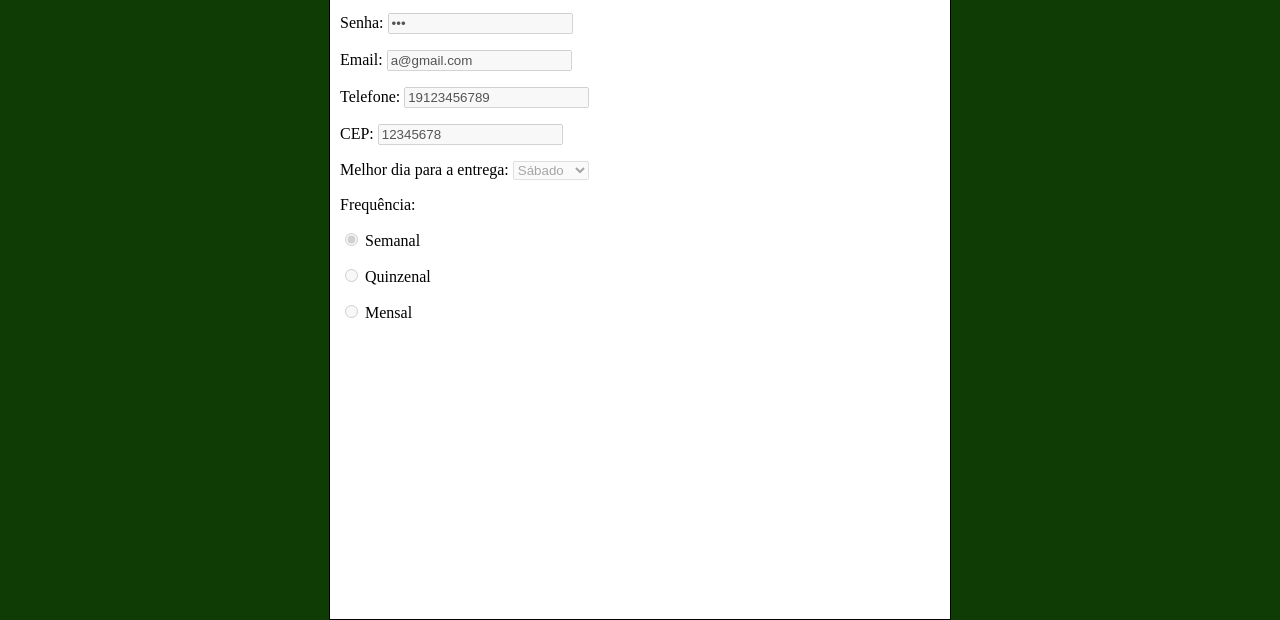
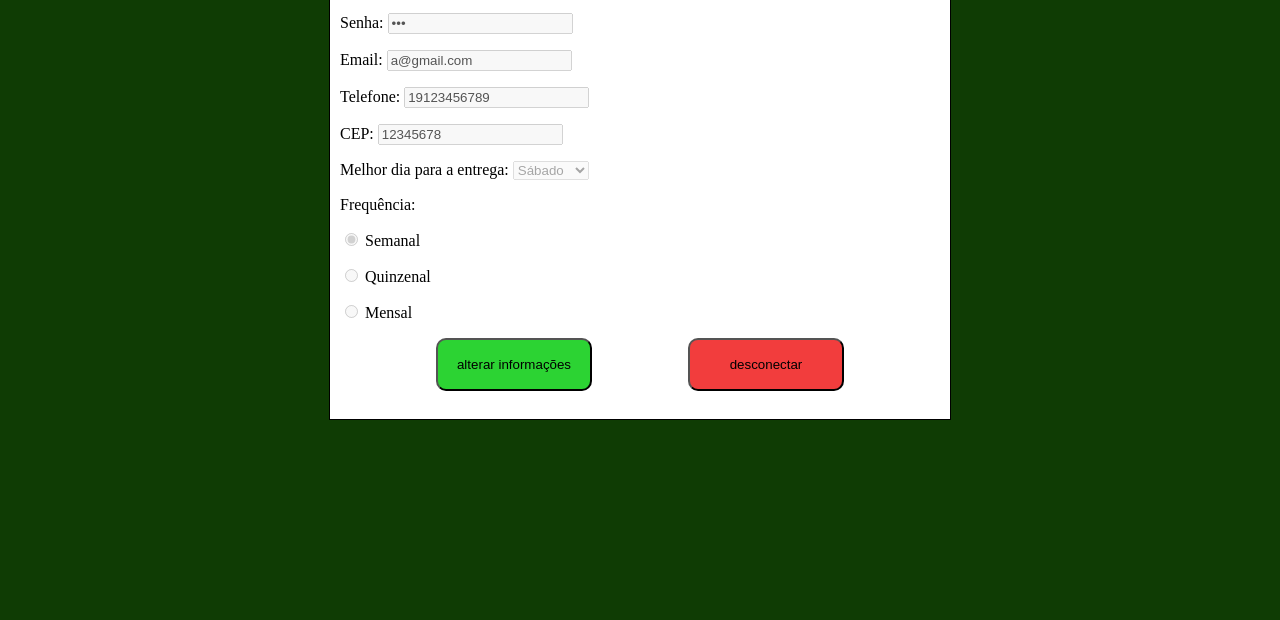
Before and after one commit to pato14123/DaRoca, a plain HTML site: page perfil.html in a window 1280 px wide. Shown: the part 192-812 px from the top of the page. Drawn offline with Linux system fonts and the light colour scheme.

Commit message:
Update perfil.html

```diff
--- a/perfil.html
+++ b/perfil.html
@@ -57,10 +57,29 @@
         #Perfil{
             background-color: white;
             width: 600px;
-            height: 700px;
+            height: 500px;
             margin: auto;
             border: 1px solid black;
             padding: 10px;
+        }
+
+        #botoes{
+            display: flex;
+            justify-content: space-evenly;
+        }
+
+        #Alterar{
+            width: 156px;
+            height: 53px;
+            border-radius: 10px;
+            background-color: #2CD333;
+        }
+
+        #Sair{
+            width: 156px;
+            height: 53px;
+            border-radius: 10px;
+            background-color: #F23D3D;
         }
     </style>
     <script>
@@ -76,6 +95,15 @@
 
         function Retornar(){
             location.href = "DaRoca_Conectado.html"
+        }
+
+        function Sair(){
+            location.href = "DaRoca.html"
+        }
+
+        // precisa programar
+        function Alterar(){
+
         }
     </script>
 </head>
@@ -150,7 +178,11 @@
                     </p>
                 </p>
             </p>
-            <p>
+        </form>
+        <div id="botoes">
+            <button id="Alterar" onclick="Alterar()">alterar informações</button>
+            <button id="Sair" onclick="Sair()">desconectar</button>
+        </div>
     </div>
 </body>
 </html>
```
